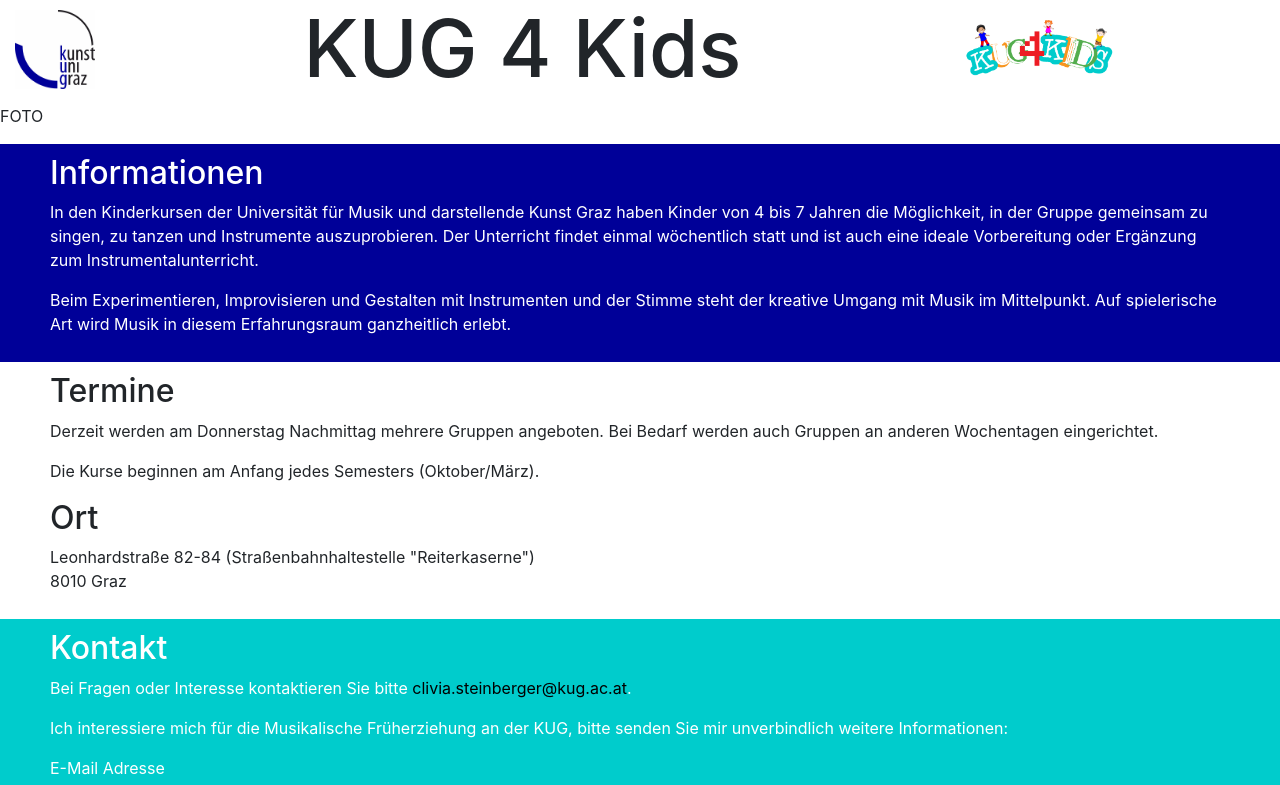
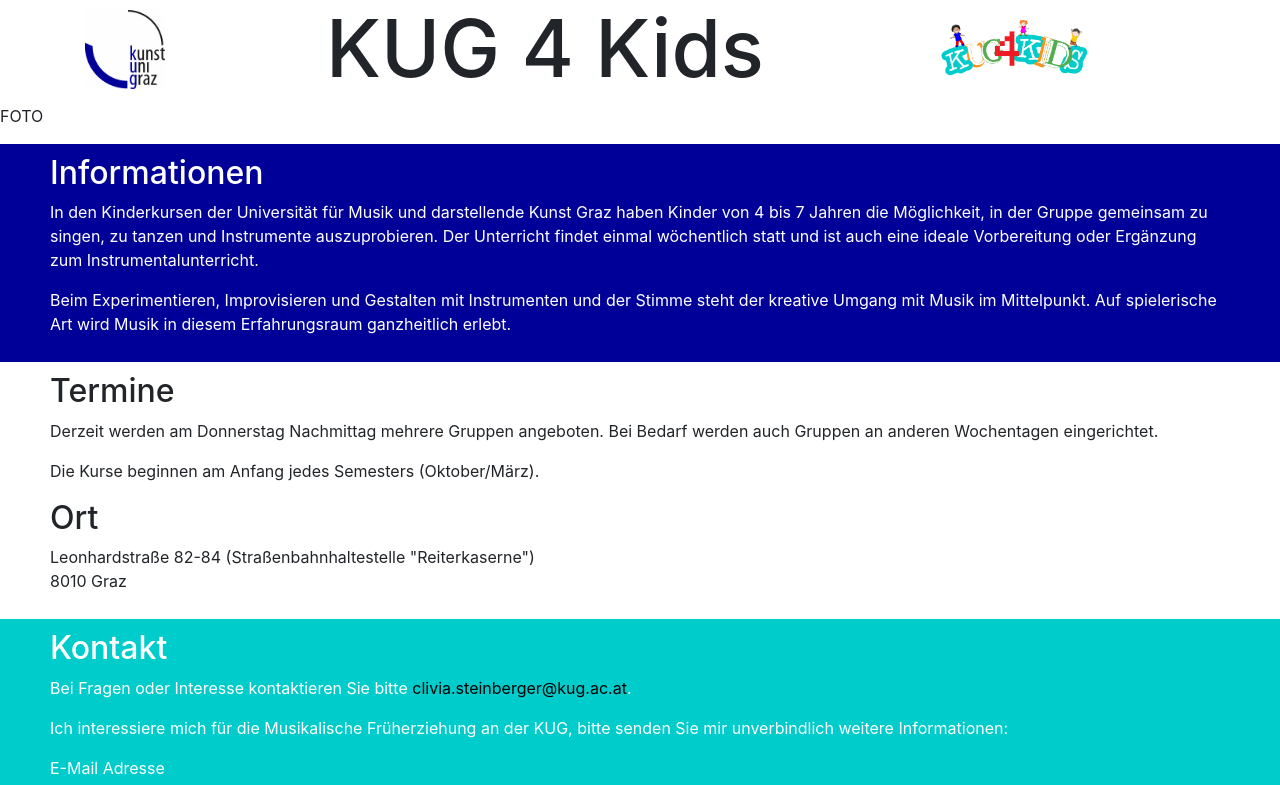
Before and after one commit to SteinChr/kug4kids, a plain HTML site: page index.html in a window 1280 px wide. Shown: the top 785 px of the page. Drawn offline with nearby package versions, Linux system fonts and the light colour scheme.

Commit message:
Heading Styles 2

```diff
--- a/index.html
+++ b/index.html
@@ -11,15 +11,15 @@
 </head>
 
 <body>
-    <div class="container ueberschrift">
+    <div class="container">
         <div class="row">
             <div class="col-md-1">
                 <img src="images/kug-logo.png" alt="KUG Logo" width="80px" class="logos" id="kug-logo">
             </div>
-            <div class="col-md-9">
+            <div class="col-md-8">
                 <h1>KUG 4 Kids</h1>
             </div>
-            <div class="col-md-2">
+            <div class="col-md-3">
                 <img src="images/kug4kids-logo.png" alt="Kug4Kids-Logo" width="150px" class="logos" id="kug4kids-logo">
             </div>
         </div>
--- a/styles/styles.css
+++ b/styles/styles.css
@@ -21,9 +21,6 @@
 body {
     margin: 0;
 }
-.ueberschrift {
-    margin: 0;
-}
 .section-1 {
     background-color: rgb(0, 0, 152);
     color: white;
```
